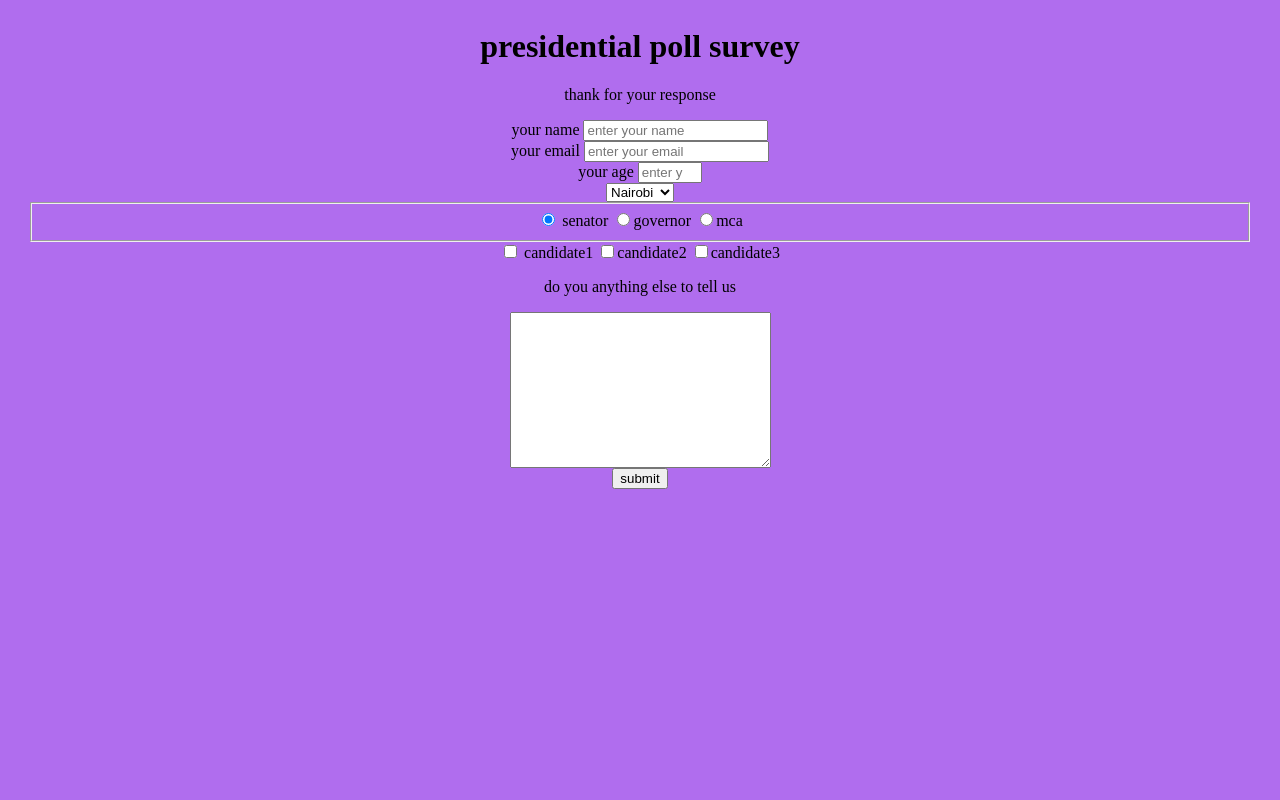
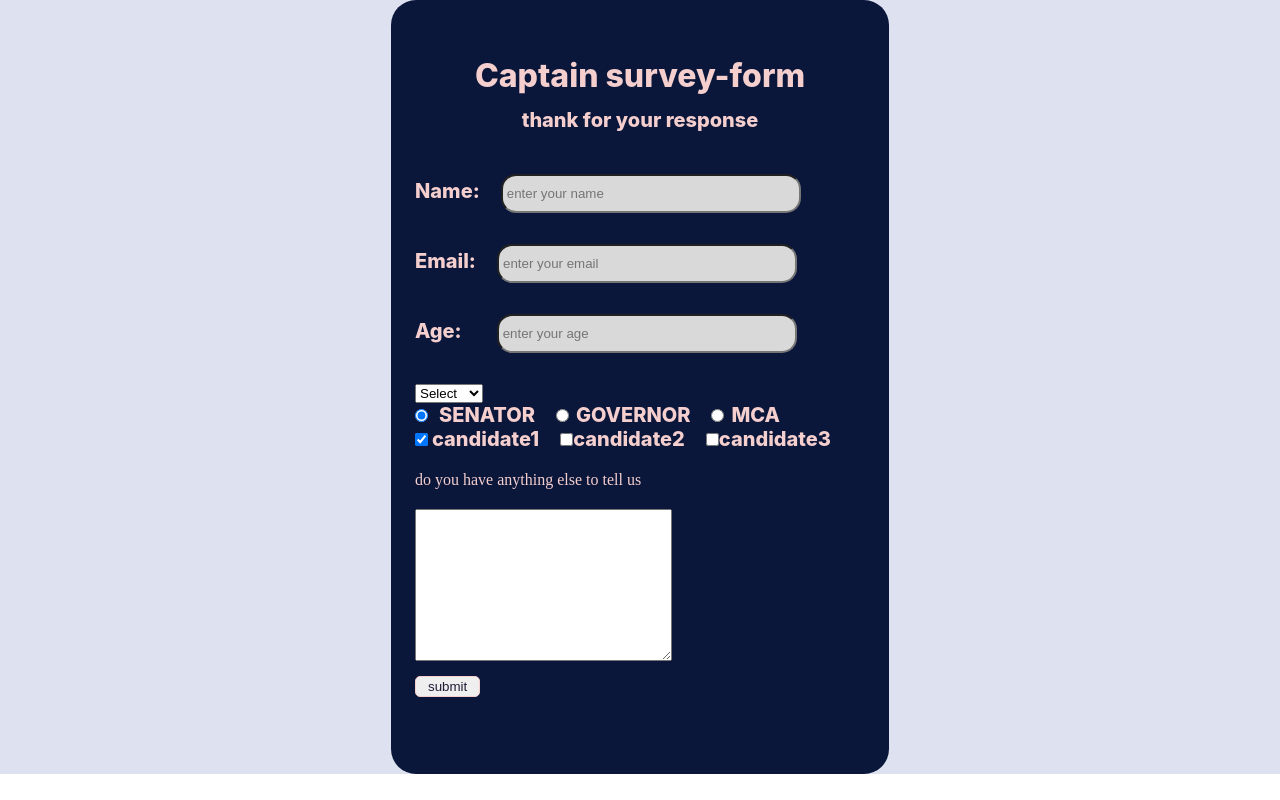
Before and after one commit to lengushuru/collins-and-charles, a plain HTML site: page index.html in a window 1280 px wide. Drawn offline with Linux system fonts and the light colour scheme.

Commit message:
revisit my freecodeCamp challenge

```diff
--- a/index.html
+++ b/index.html
@@ -5,7 +5,43 @@
     <link rel="stylesheet" href="styles.css">
 </head>
 <body>
-    <header>
+    <main>
+        <section class="form_body">
+         <div class="title">
+            <h1 id="title">Captain survey-form</h1>
+            <p id = 'description'>thank for your response</p>
+         </div>
+         <form id ="survey-form"action="post">
+            <label for="name" id="name-label">Name:
+                <input type="text" id="name" required placeholder=" enter your name" class="name">
+            </label><br>
+            <label for="email" id="email-label">Email:
+                <input type="email" id="email" required placeholder=" enter your email" class="email">
+            </label><br>
+            <label for="number" id="number-label">Age:
+                <input type="number" min=10 max = 99 id="number" placeholder=" enter your age" class="age">
+            </label><br>
+            <select id="dropdown" name="region" >
+                <option value="00">Select</option>
+                <option value="001">Nairobi</option>
+                <option value="002">Kiambu</option>
+            </select><br>
+            <input value="1" name="iebc" id="name1" class="radio1" type="radio"checked> <label class="rad_label" for="name1">SENATOR</label>
+            <input value="2" name="iebc" id="name2" class="radio1" type="radio"><label class="rad_label" for="name2">GOVERNOR</label>
+            <input value="3" name="iebc" id="name3" class="radio1" type="radio"><label class="rad_label" for="name3">MCA</label><br>
+
+            <input value="1" name="iebc1"id="option1" class="radio" type="checkbox"checked> <label class = "check_label" for="option1">candidate1</label>
+            <input value="1" name="iebc1"id="option2" class="radio" type="checkbox"><label class = "check_label" for="option2">candidate2</label>
+            <input value="1" name="iebc1"id="option3" class="radio" type="checkbox"><label class = "check_label" for="option3">candidate3</label><br>
+            <p class="anything">do you have anything else to tell us</p>
+            <textarea name="texarea" id="texarea" cols="30" rows="10"></textarea><br>
+            <button type="submit" id = "submit"class="submit">submit</button>
+        </form>
+        </section>
+    </main>
+</body>
+</html>
+    <!-- <header class="header">
         <h1 id = "title">presidential poll survey</h1>
         <p id = "description" >thank for your response</p>
     </header>
@@ -46,6 +82,4 @@
                 <textarea name="additional comments" id="comments" cols="30" rows="10"></textarea>
         </div>
         <button id="submit" type="submit">submit</button>
-    </form>
-</body>
-</html>
+    </form>    -->
--- a/styles.css
+++ b/styles.css
@@ -1,5 +1,109 @@
-body{
-    background-color: rgb(176, 109, 238);
+* {
+    margin: 0;
+    padding: 0;
+    box-sizing: border-box;
+}
+
+main {
+    width: 100%;
+    display: flex;
+    align-items: center;
+    justify-content: center;
+    background: #DEE2F0;
+}
+
+.form_body {
+    width: 498px;
+    height: 774px;
+    background: #0A173A;
+    border-radius: 25px;
+}
+
+.title {
+    margin-top: 56px;
     text-align: center;
-    padding: 20px;
 }
+
+.title h1 {
+    height: 39px;
+    font-family: 'Inter';
+    font-style: normal;
+    font-weight: 800;
+    font-size: 32px;
+    line-height: 39px;
+    color: #F5CECE
+}
+
+.title p {
+    height: 24px;
+    font-family: 'Inter';
+    font-style: normal;
+    font-weight: 800;
+    font-size: 20px;
+    line-height: 24px;
+    color: #F5CECE;
+    margin-top: 13px;
+    margin-bottom: 42px;
+}
+form{
+    padding-left: 24px;
+    width: auto;
+}
+
+label {
+    height: 35px;
+    font-family: 'Inter';
+    font-style: normal;
+    font-weight: 800;
+    font-size: 20px;
+    line-height: 24px;
+    color: #F5CECE;
+}
+.name,.email,.age
+{
+    width: 300px;
+    height: 39px;
+    background: #D9D9D9;
+    border-radius: 15px;
+    margin-bottom: 31px;
+}
+.name {
+  margin-left: 17;
+}
+.email {
+  margin-left: 17;
+}
+.age {
+   margin-left: 31;
+}
+
+.rad_label {
+    margin-right: 17px;
+}
+
+.radio1 {
+    margin-right: 7px;
+}
+
+.check {
+    margin-top: 48px;
+    margin-right: 7px;
+
+}
+
+.check_label {
+    margin-right: 17px;
+}
+
+.anything {
+    color: #F5CECE;
+    margin: 20px 0;
+}
+
+.submit {
+    color: #201b36;
+    padding: 2px 12px;
+    border-radius: 5px;
+    margin-top: 15px;
+    border: 1px solid #F5CECE;
+}
```
